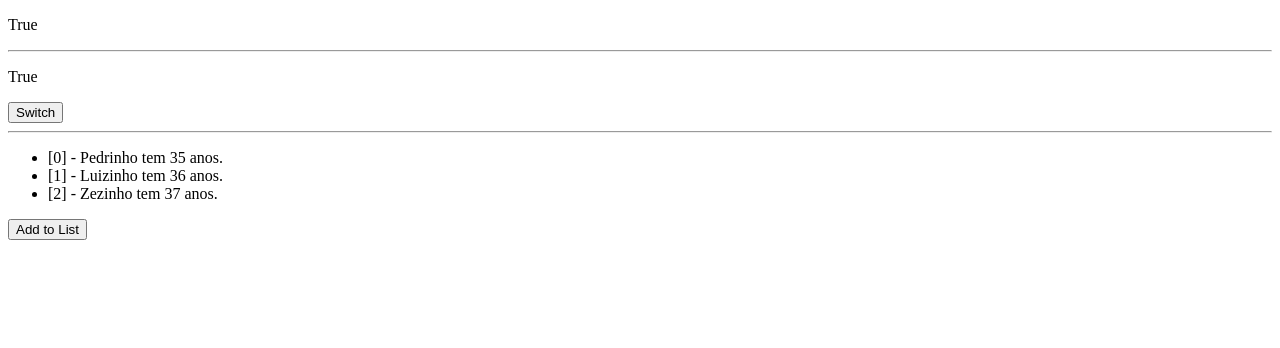
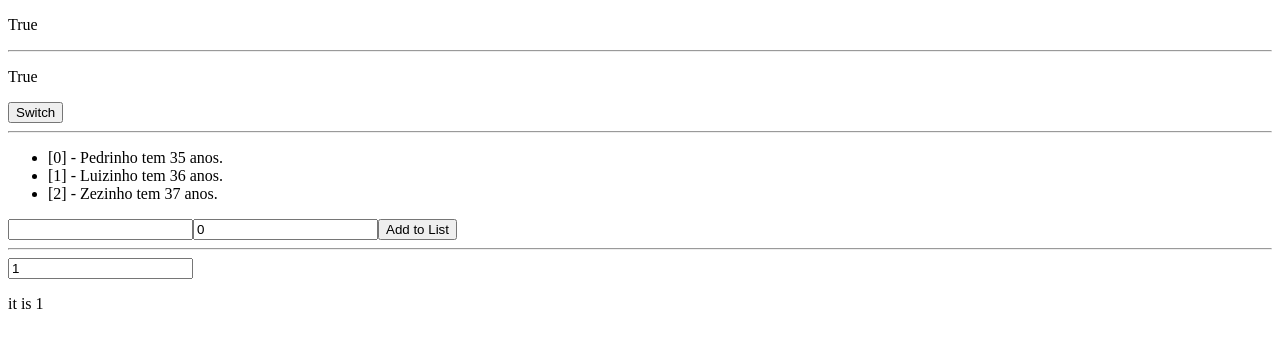
Before and after one commit to teilorbarcelos/angular-first-class, an Angular app: page / in a window 1280 px wide. Shown: the top 348 px of the page. Built offline with nearby package versions, Linux system fonts and the light colour scheme.

Commit message:
ngSwitch done

```diff
--- a/src/app/structural-directives/structural-directives.component.html
+++ b/src/app/structural-directives/structural-directives.component.html
@@ -16,4 +16,17 @@
   </li>
 </ul>
 
-<button (click)="addToList()">Add to List</button>
+<input type="text" [(ngModel)]="listItem.name" />
+<input type="number" [(ngModel)]="listItem.age" />
+
+<button (click)="addToList(listItem)">Add to List</button>
+
+<hr />
+
+<input type="text" [(ngModel)]="switchConditional" />
+
+<div [ngSwitch]="switchConditional">
+  <p *ngSwitchCase="1">it is 1</p>
+  <p *ngSwitchCase="2">it is 2</p>
+  <p *ngSwitchDefault>it is another thing</p>
+</div>
--- a/src/app/structural-directives/structural-directives.component.ts
+++ b/src/app/structural-directives/structural-directives.component.ts
@@ -13,11 +13,13 @@ interface ListItemProps {
 export class StructuralDirectivesComponent implements OnInit {
   public condition: boolean = true
   public conditionClick: boolean = true
+  public listItem: ListItemProps = { name: '', age: 0 }
   public list: ListItemProps[] = [
     { name: 'Pedrinho', age: 35 },
     { name: 'Luizinho', age: 36 },
     { name: 'Zezinho', age: 37 },
   ]
+  public switchConditional: number = 1
 
   constructor() {}
 
@@ -31,8 +33,9 @@ export class StructuralDirectivesComponent implements OnInit {
     this.conditionClick = !this.conditionClick
   }
 
-  public addToList() {
-    this.list.push({ name: 'Tio Patinhas', age: 78 })
+  public addToList(listItem: ListItemProps) {
+    this.list.push(listItem)
+    this.listItem = { name: '', age: 0 }
   }
 
   public removefromList(item: number) {
```
